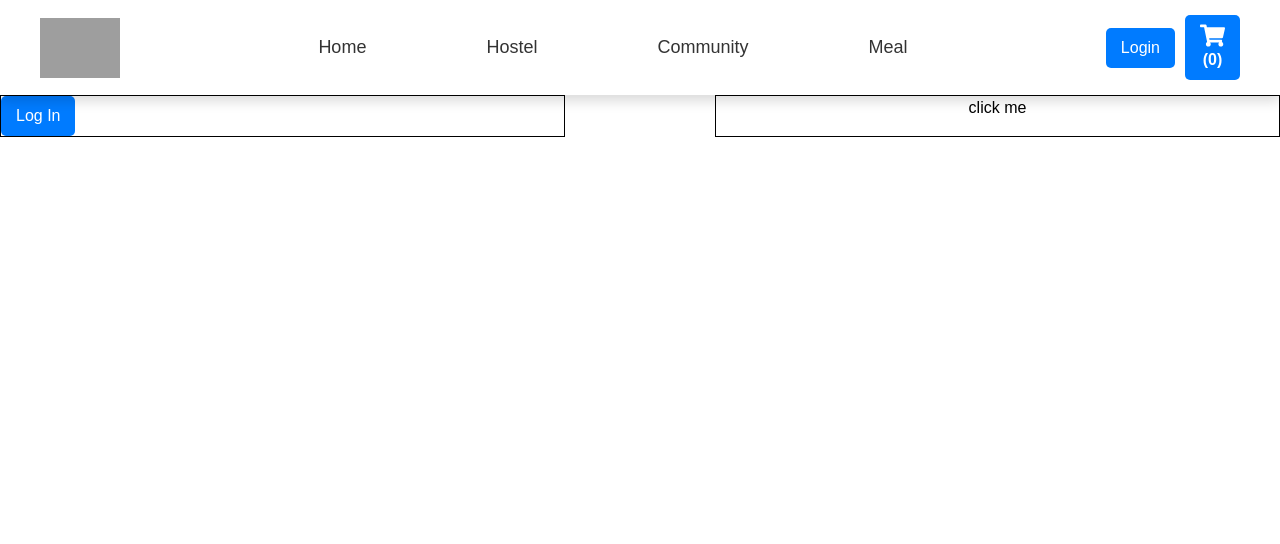
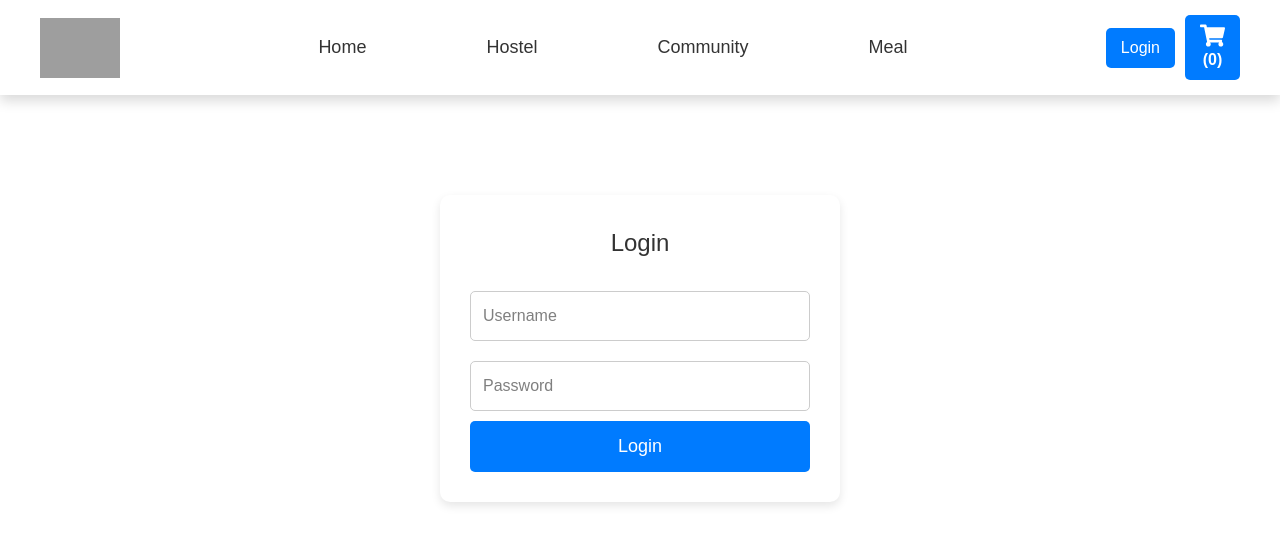
Before and after one commit to codinggita/homy, a React (Vite) app in the folder Frontend/vite_app/: page /login in a window 1280 px wide. Shown: the top 544 px of the page. Built offline with nearby package versions, Linux system fonts and the light colour scheme; grey boxes are pictures that could not be loaded.

Commit message:
Adding the more files for Jwt Authentication and when you click on login button it show a option for login by auth0 or by jwt token

```diff
--- a/Frontend/vite_app/src/App.jsx
+++ b/Frontend/vite_app/src/App.jsx
@@ -8,11 +8,15 @@ import Home from "./Pages/Home/Home.jsx";
 import HostelList from "./Pages/Hostel/Hostelmain.jsx";
 import Community from "./Pages/Community.jsx";
 import Mealmain from "./Pages/Meal2/Mealmain.jsx";
-import Login from "./Components/LogIn.jsx";
+import MainLogin from "./Components/LogIn.jsx";
 import MealDetails from './Pages/Subpages/Detail.jsx'; // Import Meal Detail Page
 
 import store from "./Components/store.jsx";
 import Cart from "./Components/cart.jsx"
+
+import Register from "./authentication/Register.jsx";
+import Profile from "./authentication/Profile.jsx";
+import Login from "./authentication/authLogin.jsx";
 
 const App = () => {
   return (
@@ -25,8 +29,11 @@ const App = () => {
           <Route path="/community" element={<Community />} />
           <Route path="/meals" element={<Mealmain />} />
           <Route path="/meals/:id" element={<MealDetails />} /> {/* Meal Detail Page */}
+          <Route path="/mainlogin" element={<MainLogin />} />
+          <Route path="/cart" element={<Cart />} /> {/* Add Cart Route */}
+          <Route path="/register" element={<Register />} />
+          <Route path="/profile" element={<Profile />} />
           <Route path="/login" element={<Login />} />
-          <Route path="/cart" element={<Cart />} /> {/* Add Cart Route */}
         </Route>
       </Routes>
     </BrowserRouter>
--- a/Frontend/vite_app/src/Components/LogIn.jsx
+++ b/Frontend/vite_app/src/Components/LogIn.jsx
@@ -1,13 +1,15 @@
 import React from "react";
 import { useAuth0 } from "@auth0/auth0-react";
 import { useNavigate } from "react-router-dom";
+
 import "./Login.css"
-const Login=()=>{
+const MainLogin=()=>{
     const { loginWithRedirect, logout, isAuthenticated, user } = useAuth0();
+
     const navigate = useNavigate();
 
     const handleSearch=()=>{
-        navigate('/hostel')
+        navigate('/login')
     };
 
     return(<>
@@ -19,7 +21,7 @@ const Login=()=>{
 
             )}
 
-             {/* {console.log(user)} */}
+
             {isAuthenticated ? (
               <button
                 onClick={() => logout({ logoutParams: { returnTo: window.location.origin } })}
@@ -45,4 +47,4 @@ const Login=()=>{
 
     </>)
 };
-export default Login;
+export default MainLogin;
--- a/Frontend/vite_app/src/Components/Navbar.jsx
+++ b/Frontend/vite_app/src/Components/Navbar.jsx
@@ -35,7 +35,7 @@ const Navbar = () => {
 
           {/* Right Section - Auth Buttons */}
           <div className="auth-buttons">
-            <button className="login-button"><Link to="/login" className="nav-link"> Login</Link></button>
+            <button className="login-button"><Link to="/mainlogin" className="nav-link"> Login</Link></button>
 
 
             {/* {isAuthenticated && (
--- a/Frontend/vite_app/src/Components/store.jsx
+++ b/Frontend/vite_app/src/Components/store.jsx
@@ -1,9 +1,11 @@
 import { configureStore } from "@reduxjs/toolkit";
 import cartReducer from "./cartSlice.jsx";  // Importing cart reducer
+import authReducer from "../authentication/authSlice.jsx";
 
 const store = configureStore({
   reducer: {
     cart: cartReducer, // Registering the cart reducer
+    auth: authReducer, // Registering the auth reducer
   },
 });
 
--- /dev/null
+++ b/Frontend/vite_app/src/authentication/Login.css
@@ -0,0 +1,41 @@
+.login-container {
+    width: 100%;
+    max-width: 400px;
+    margin: 100px auto;
+    padding: 30px;
+    background: #fff;
+    box-shadow: 0px 4px 10px rgba(0, 0, 0, 0.1);
+    border-radius: 10px;
+    text-align: center;
+  }
+
+  .login-container h2 {
+    margin-bottom: 20px;
+    font-size: 24px;
+    color: #333;
+  }
+
+  .login-container input {
+    width: 100%;
+    padding: 12px;
+    margin: 10px 0;
+    border: 1px solid #ccc;
+    border-radius: 5px;
+    font-size: 16px;
+  }
+
+  .login-container button {
+    width: 100%;
+    padding: 12px;
+    background-color: #007bff;
+    color: white;
+    font-size: 18px;
+    border: none;
+    border-radius: 5px;
+    cursor: pointer;
+    transition: 0.3s ease;
+  }
+
+  .login-container button:hover {
+    background-color: #0056b3;
+  }
--- /dev/null
+++ b/Frontend/vite_app/src/authentication/Profile.jsx
@@ -0,0 +1,31 @@
+import React from "react";
+import { useSelector, useDispatch } from "react-redux";
+import { logoutUser } from "./authSlice.jsx";
+import { useNavigate } from "react-router-dom";
+
+const Profile = () => {
+  const { user } = useSelector((state) => state.auth);
+  const dispatch = useDispatch();
+  const navigate = useNavigate();
+
+  const handleLogout = () => {
+    dispatch(logoutUser());
+    navigate("/login");
+  };
+
+  if (!user) {
+    return <p>Please login to view your profile.</p>;
+  }
+
+  return (
+    <div className="profile-container">
+      <h2>Welcome, {user.name}!</h2>
+      <p>Email: {user.email}</p>
+      <p>Username:{user.username}</p>
+      <p>userId:{user.user_id}</p>
+      <button onClick={handleLogout}>Logout</button>
+    </div>
+  );
+};
+
+export default Profile;
--- /dev/null
+++ b/Frontend/vite_app/src/authentication/Register.jsx
@@ -0,0 +1,66 @@
+import React, { useState } from "react";
+import { useNavigate } from "react-router-dom";
+
+const Register =()=>{
+  const [username,setusername]=useState("");
+  const[password,setPassword]=useState("");
+  const [email,setEmail]=useState("");
+  const navigate=useNavigate();
+
+  const handleRegister=async(e)=>{
+
+    e.preventDefault();
+
+    const userData ={username,password,email};
+
+    try{
+        const response=await fetch('http://localhost:5500/api/register',{
+        method:"Post",
+        headers:{"Content-Type": "application/json"},
+        body: JSON.stringify(userData),
+
+        });
+        const data = await response.json();
+
+        if (response.ok) {
+            alert("Registration successful! You can now log in.");
+            navigate("/login"); // Redirect to login page
+          } else {
+            alert(data.message || "Registration failed.");
+          }
+    } catch (error) {
+        console.error("Registration error:", error);
+        alert("Error registering user.");
+      }
+  };
+  return (
+    <div>
+      <h2>Register</h2>
+      <form onSubmit={handleRegister}>
+        <input
+          type="text"
+          placeholder="Username"
+          value={username}
+          onChange={(e) => setusername(e.target.value)}
+          required
+        />
+        <input
+          type="password"
+          placeholder="Password"
+          value={password}
+          onChange={(e) => setPassword(e.target.value)}
+          required
+        />
+         <input
+          type="email"
+          placeholder="email"
+          value={email}
+          onChange={(e) => setEmail(e.target.value)}
+          required
+        />
+        <button type="submit">Register</button>
+      </form>
+    </div>
+  );
+};
+export default Register;
--- /dev/null
+++ b/Frontend/vite_app/src/authentication/authLogin.jsx
@@ -0,0 +1,64 @@
+import React, { useState } from "react";
+import { useDispatch } from "react-redux";
+import { useNavigate } from "react-router-dom";
+import { loginUser } from "./authSlice.jsx";
+import "./Login.css"; // Import CSS file
+
+const Login = () => {
+  const [username, setusername] = useState("");
+  const [password, setPassword] = useState("");
+  const dispatch = useDispatch();
+  const navigate = useNavigate();
+
+  const handleLogin = async (e) => {
+    e.preventDefault();
+
+    const userData = {  username, password };
+
+    try {
+      const response = await fetch("http://localhost:5500/api/login",{
+        method: "POST",
+        headers: { "Content-Type": "application/json" },
+        body: JSON.stringify(userData),
+      });
+      console.log(response);
+      const data = await response.json();
+
+      if (response.ok) {
+        console.log("Login successful:", data);
+        dispatch(loginUser(data));
+        navigate("/profile");
+      } else {
+        alert(data.message || "Login failed!");
+      }
+    } catch (error) {
+      console.error("Login error:", error);
+      alert("Error logging in.");
+    }
+  };
+
+  return (
+    <div className="login-container">
+      <h2>Login</h2>
+      <form onSubmit={handleLogin}>
+        <input
+          type="text"
+          placeholder="Username"
+          value={username}
+          onChange={(e) => setusername(e.target.value)}
+          required
+        />
+        <input
+          type="password"
+          placeholder="Password"
+          value={password}
+          onChange={(e) => setPassword(e.target.value)}
+          required
+        />
+        <button type="submit">Login</button>
+      </form>
+    </div>
+  );
+};
+
+export default Login;
--- a/Frontend/vite_app/src/authentication/authSlice.jsx
+++ b/Frontend/vite_app/src/authentication/authSlice.jsx
@@ -5,6 +5,7 @@ const initialState = {
   token: localStorage.getItem("token") || null,           // Get token from localStorage
   isAuthenticated: !!localStorage.getItem("token"),       // Check if token exists
 };
+
 
 const authSlice = createSlice({
   name: "auth",
@@ -18,6 +19,7 @@ const authSlice = createSlice({
       // Save token & user to localStorage
       localStorage.setItem("token", action.payload.token);
       localStorage.setItem("user", JSON.stringify(action.payload.user));
+
     },
 
     logoutUser: (state) => {
@@ -30,6 +32,8 @@ const authSlice = createSlice({
       localStorage.removeItem("user");
     },
 
+
+
   },
 });
 
--- /dev/null
+++ b/Frontend/vite_app/src/authentication/authstore.jsx
@@ -0,0 +1,9 @@
+import { configureStore } from "@reduxjs/toolkit";
+import authReducer from "./authSlice.jsx";
+
+const store = configureStore({
+  reducer: {
+    auth: authReducer,  },
+});
+
+export default store;
--- a/Frontend/vite_app/src/main.jsx
+++ b/Frontend/vite_app/src/main.jsx
@@ -14,6 +14,7 @@ import React from 'react';
 import { createRoot } from 'react-dom/client';
 import { Auth0Provider } from '@auth0/auth0-react';
 import App from './App';
+import store from "./authentication/authstore.jsx"; // ✅ Import Redux Store
 // import AboutUs from './Pages/About.jsx'
 
 const root = createRoot(document.getElementById('root'));
@@ -25,6 +26,7 @@ root.render(
     authorizationParams={{
       redirect_uri: window.location.origin
     }}
+    store={store}
   >
     <App />
     {/* <AboutUs /> */}
```
Also changed, not shown: 1 other file (tests, documents, lock files or other folders).
